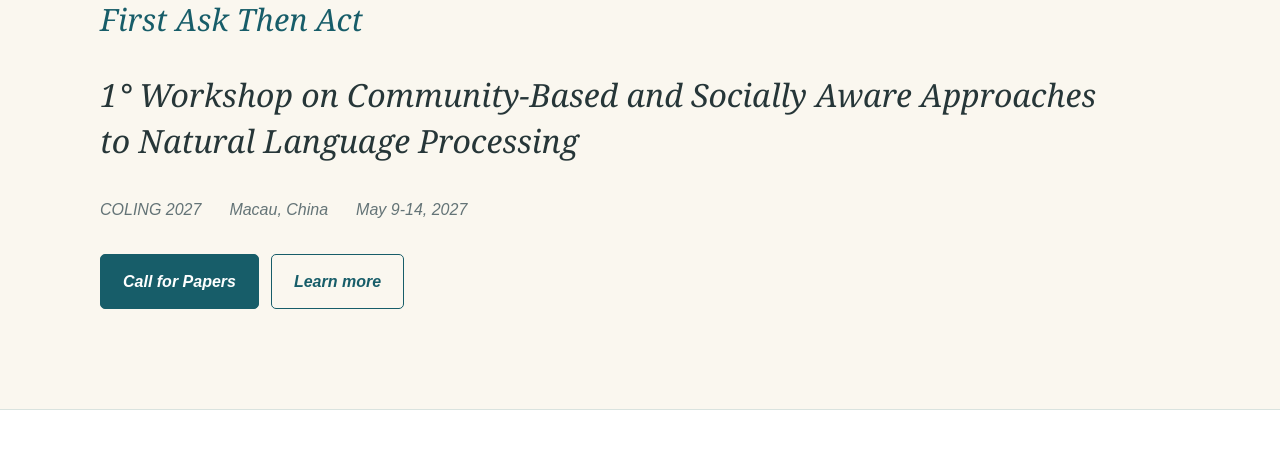
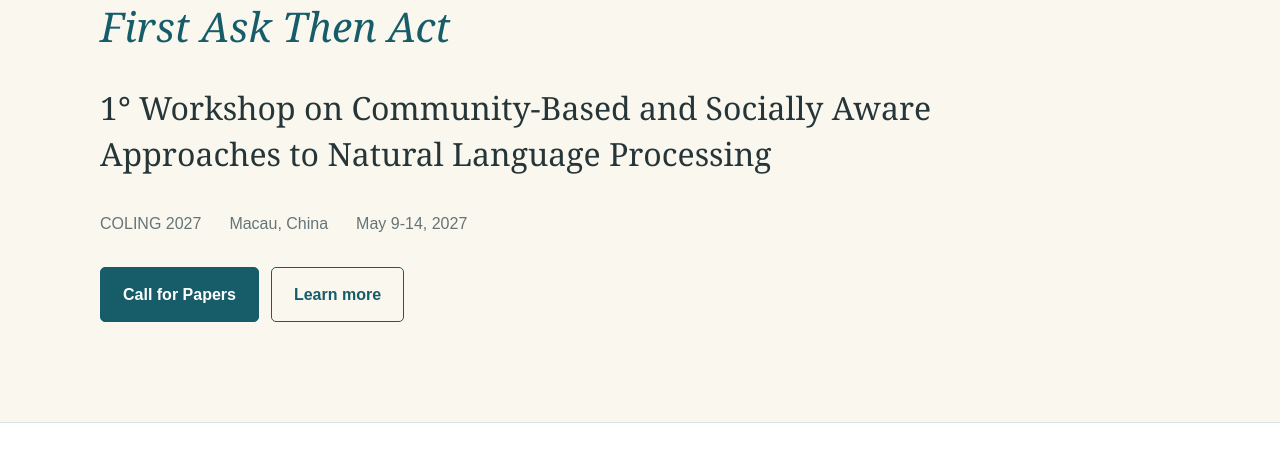
Before and after one commit to FATA-workshop/fata-workshop.github.io, a plain HTML site: page index.html in a window 1280 px wide. Shown: the part 346-800 px from the top of the page. Drawn offline with Linux system fonts and the light colour scheme.

Commit message:
Update index.html

```diff
--- a/index.html
+++ b/index.html
@@ -140,7 +140,7 @@
       margin: -8px 0 24px;
       color: var(--green);
       font-family: Georgia, "Times New Roman", serif;
-      font-size: clamp(1.25rem, 2.4vw, 2rem);
+      font-size: clamp(1.5rem, 3.2vw, 2.6rem);
       line-height: 1.3;
     }
 
@@ -458,7 +458,7 @@
         <p class="eyebrow">COLING 2027 · Macau, China</p>
 
         <h1>FATA Workshop</h1>
-        <p class="hero-tagline"><em>First Ask Then Act</p>
+        <p class="hero-tagline"><em>First Ask Then Act</em></p>
 
         <p class="subtitle">
           1° Workshop on Community-Based and Socially Aware Approaches to Natural Language Processing
```
